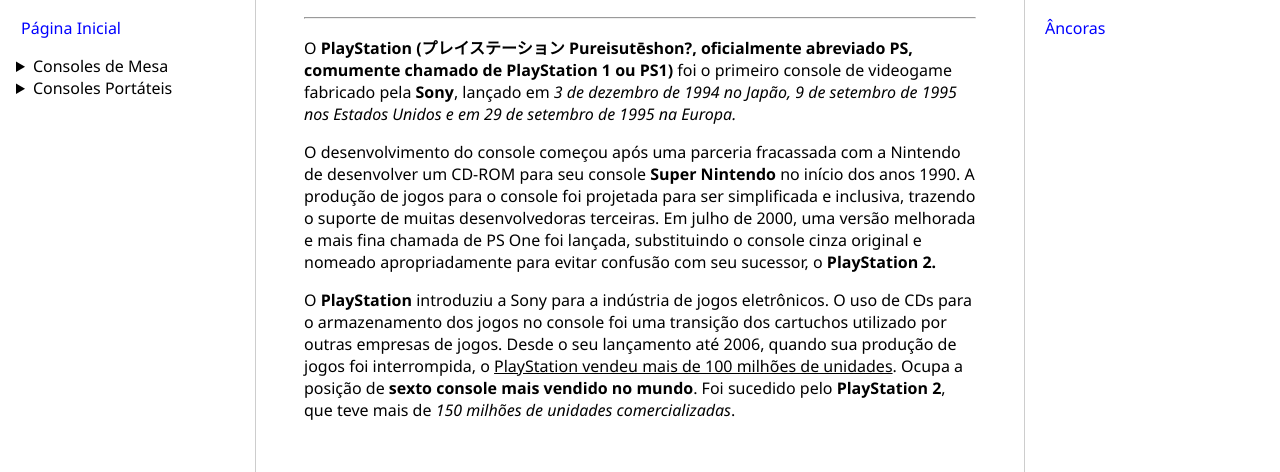
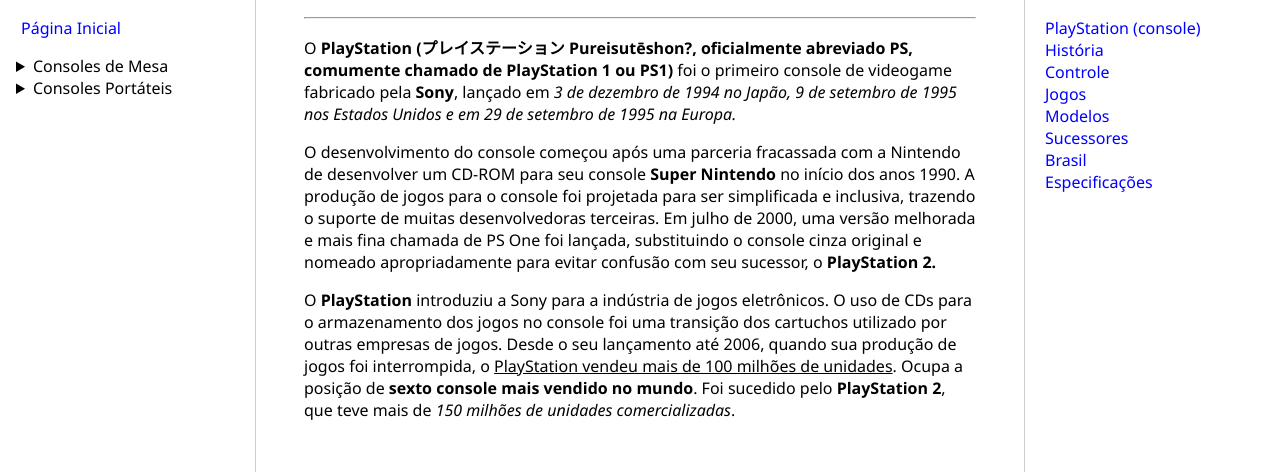
Before and after one commit to Filipeck/dio-desafios, a plain HTML site: page HTML_CSS/1.Formacao-HTML-Web-Developer/Projeto III/assets/pages/playstation.html in a window 1280 px wide. Shown: the part 280-752 px from the top of the page. Drawn offline with Linux system fonts and the light colour scheme.

Commit message:
anchor att ps1

```diff
--- a/HTML_CSS/1.Formacao-HTML-Web-Developer/Projeto III/assets/pages/playstation.html
+++ b/HTML_CSS/1.Formacao-HTML-Web-Developer/Projeto III/assets/pages/playstation.html
@@ -69,7 +69,7 @@
             </article>
 
             <section>
-                <h2>História</h2><hr>
+                <h2 id="historia">História</h2><hr>
                 <article>
                     <p>O início do que se tornou o lançamento do <strong>PlayStation</strong> remonta a <em>1986</em> com uma <strong>joint venture -</strong> <blockquote>Joint Venture é uma associação econômica (um acordo comercial) entre duas ou mais empresas, de ramos iguais ou diferentes, que decidem reunir seus recursos para realizar uma tarefa específica, durante um período determinado e, portanto, limitado.</blockquote> entre a <strong>Nintendo</strong> e a <strong>Sony</strong>. A Nintendo já havia produzido a tecnologia de disquete para complementar os cartuchos, na forma do <em>Family Computer Disk System</em>, e queria continuar essa estratégia de armazenamento complementar para o <em>Super Famicom</em>. A Nintendo procurou a Sony para desenvolver um complemento de CD-ROM, provisoriamente intitulado "Play Station" ou "SNES-CD". Um contrato foi assinado e o trabalho começou. A escolha da Nintendo de alguém com quem eles haviam trabalhado antes, <em>Ken Kutaragi</em>, que mais tarde foi chamado de "O Pai do PlayStation", foi o indivíduo que vendeu a Nintendo usando o processador Sony SPC-700 para uso, como o som ADPCM de oito canais definido no console Super Famicom/SNES através de uma impressionante demonstração dos recursos do processador. A empresa de videogame, no entanto, rompeu com a Sony, uma neófita da indústria, porque considerou que perderia muito controle e benefícios derivados da venda de jogos em CD.</p>
 
@@ -95,7 +95,7 @@
             </section>
 
             <section>
-                <h2>Controle</h2><hr>
+                <h2 id="controle">Controle</h2><hr>
                 <article>
                     <p>O controle do PlayStation foi lançado em diferentes modelos ao longo da vida do console. A primeira versão possui quatro botões direcionais individuais (diferente do D-Pad convencional), um par de botões de ombro em ambos os lados (L1 e L2; R1 e R2), botões "Start" e "Select" no centro e quatro botões compostos por formas geométricas simples: um triângulo verde, círculo vermelho, um X azul e um quadrado rosa. O design foi completamente inovador e bastante ergonômico, graças às duas saliências inferiores para melhor empunhadura das mãos, veio a se tornar quase um molde para controles de plataformas futuras (de fato, para os PS seguintes o formato permaneceu inalterado enquanto que para a maioria das outras plataformas o desenho foi tomado como base). Com a crescente popularidade de jogos em 3D, a Sony precisava implementar analógicos para que a experiência em ambientes 3D fosse melhorada. O primeiro controle com analógicos, o <strong>Dual Analog Controller</strong>, foi revelado ao público na PlayStation Expo de 1996 no Japão, e posteriormente lançado em abril de 1997, coincidindo com os lançamentos japoneses dos títulos Tobal 2 e Bushido Blade. Além das duas novas alavancas analógicas, o Dual Analog possui um botão chamado "Analog" abaixo dos botões "Start" e "Select" que ativam ou desativam a função analógica.</p>
 
@@ -114,7 +114,7 @@
             </section>
 
             <section>
-                <h2>Jogos</h2><hr>
+                <h2 id="jogos">Jogos</h2><hr>
                 <article>
                     <p>O PlayStation teve um total de 7918 títulos de software lançados no mundo todo; 4944 no Japão, 1639 na Europa e 1335 na América do Norte. O título mais vendido do console é <ins>Gran Turismo</ins>, que vendeu 10,85 milhões de unidades. Após a descontinuação do console em 2006, a remessa acumulada de software foi cerca de 962 milhões de unidades.</p>
 
@@ -123,7 +123,7 @@
             </section>
 
             <section>
-                <h2>Modelos</h2><hr>
+                <h2 id="modelos">Modelos</h2><hr>
                 <article>
                     <figure>
                         <img src="../images/consoles/ps1/353px-PlayStation-Model-Backs.jpg" alt="1º modelo comercializado PlayStation" width="200px">
@@ -143,7 +143,7 @@
             </section>
 
             <section>
-                <h2>Sucessores</h2><hr>
+                <h2 id="sucessores">Sucessores</h2><hr>
                 <article>
                     <p>O console PlayStation deu início a uma linha de sucessores, sob a marca PlayStation. Seu primeiro sucessor, o <strong>PlayStation 2 (PS2)</strong> foi lançado em 2000 com a promessa de revolucionar o ambiente doméstico, pois possuía a capacidade de reproduzir filmes em DVD e competir com os modernos jogos de computador 3D. Graças à grande e variada biblioteca de jogos e a capacidade de também rodar jogos do PlayStation, o PS2 vendeu mais de 157 milhões de unidades em 10 anos de história, tornando-se o videogame console mais vendido da história.</p>
 
@@ -160,14 +160,14 @@
             </section>
 
             <section>
-                <h2>Brasil</h2><hr>
+                <h2 id="brasil">Brasil</h2><hr>
                 <article>
                     <p>No Brasil, de acordo com a Sony, o PlayStation não foi vendido oficialmente devido a pirataria e uma disputa judicial pelos nomes "Playstation" e "PS2", pois estas marcas já estavam registradas por uma empresa. Apesar disso, houve um grande "mercado informal" de consoles e jogos. Em 2009 a Sony do Brasil finalmente lançou a linha PlayStation 2 no país, vendendo ainda jogos de PlayStation 3.</p>
                 </article><br>
             </section>
 
             <section>
-                <h2>Especificações</h2><hr>
+                <h2 id="especificacoes">Especificações</h2><hr>
                 <article>
                     <table>
                         <thead>
@@ -191,7 +191,14 @@
         <nav class="anchors">
             <h2>Guia do Conteúdo</h2>
             <ul>
-                <li><a href="#">Âncoras</a></li>
+                <li><a href="#inicio">PlayStation (console)</a></li>
+                <li><a href="#historia">História</a></li>
+                <li><a href="#controle">Controle</a></li>
+                <li><a href="#jogos">Jogos</a></li>
+                <li><a href="#modelos">Modelos</a></li>
+                <li><a href="#sucessores">Sucessores</a></li>
+                <li><a href="#brasil">Brasil</a></li>
+                <li><a href="#especificacoes">Especificações</a></li>
             </ul>
         </nav>
     </main>
```
